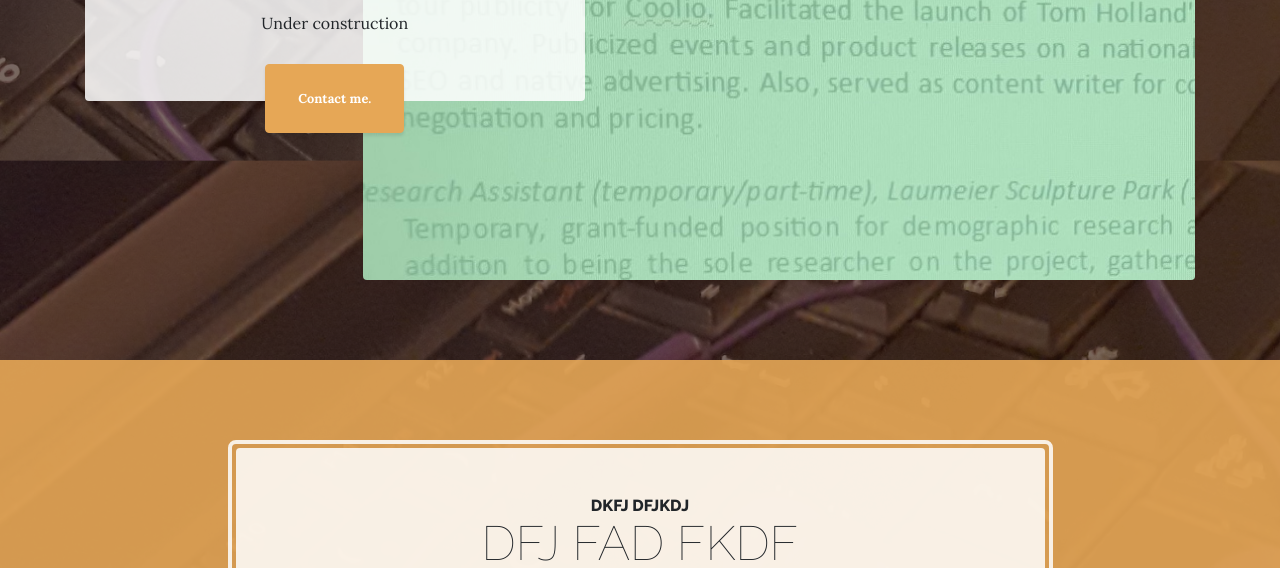
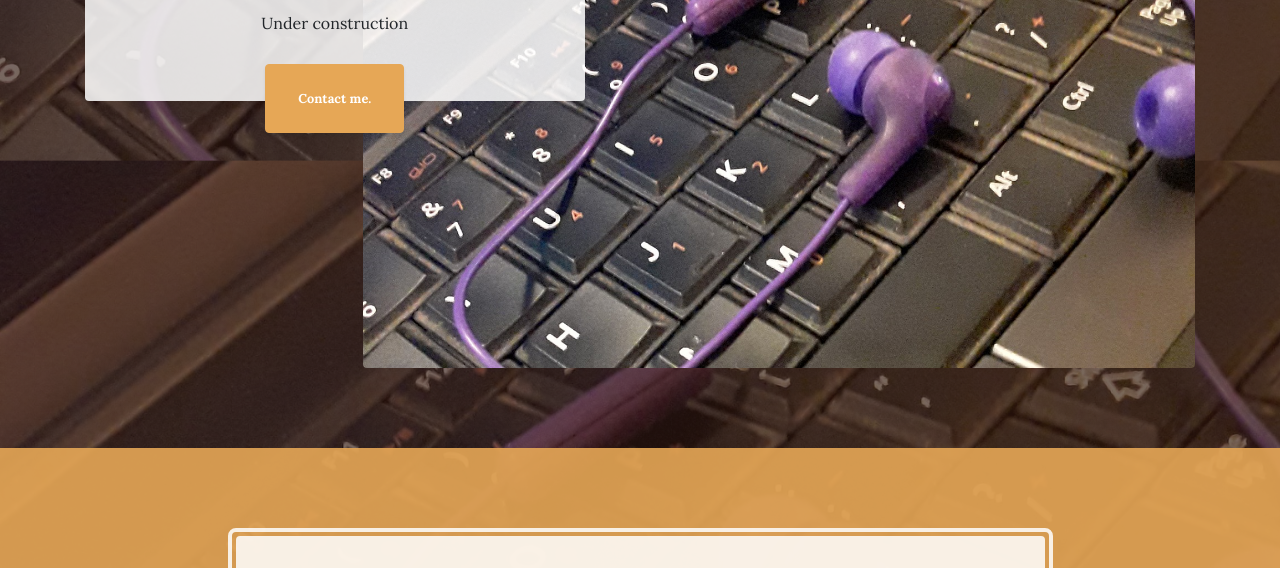
Before and after one commit to cherylhughey/websiteArchive, a website: page index.html in a window 1280 px wide. Shown: the part 693-1261 px from the top of the page. Drawn offline with Linux system fonts and the light colour scheme.

Commit message:
Update index.html

```diff
--- a/index.html
+++ b/index.html
@@ -60,7 +60,7 @@
     <section class="page-section clearfix">
       <div class="container">
         <div class="intro">
-          <img class="intro-img img-fluid mb-3 mb-lg-0 rounded" src="img/words.jpg" alt="">
+          <img class="intro-img img-fluid mb-3 mb-lg-0 rounded" src="img/intro.jpg" alt="">
           <div class="intro-text left-0 text-center bg-faded p-5 rounded">
             <h2 class="section-heading mb-4">
               <span class="section-heading-upper">I make what you click</span>
```
